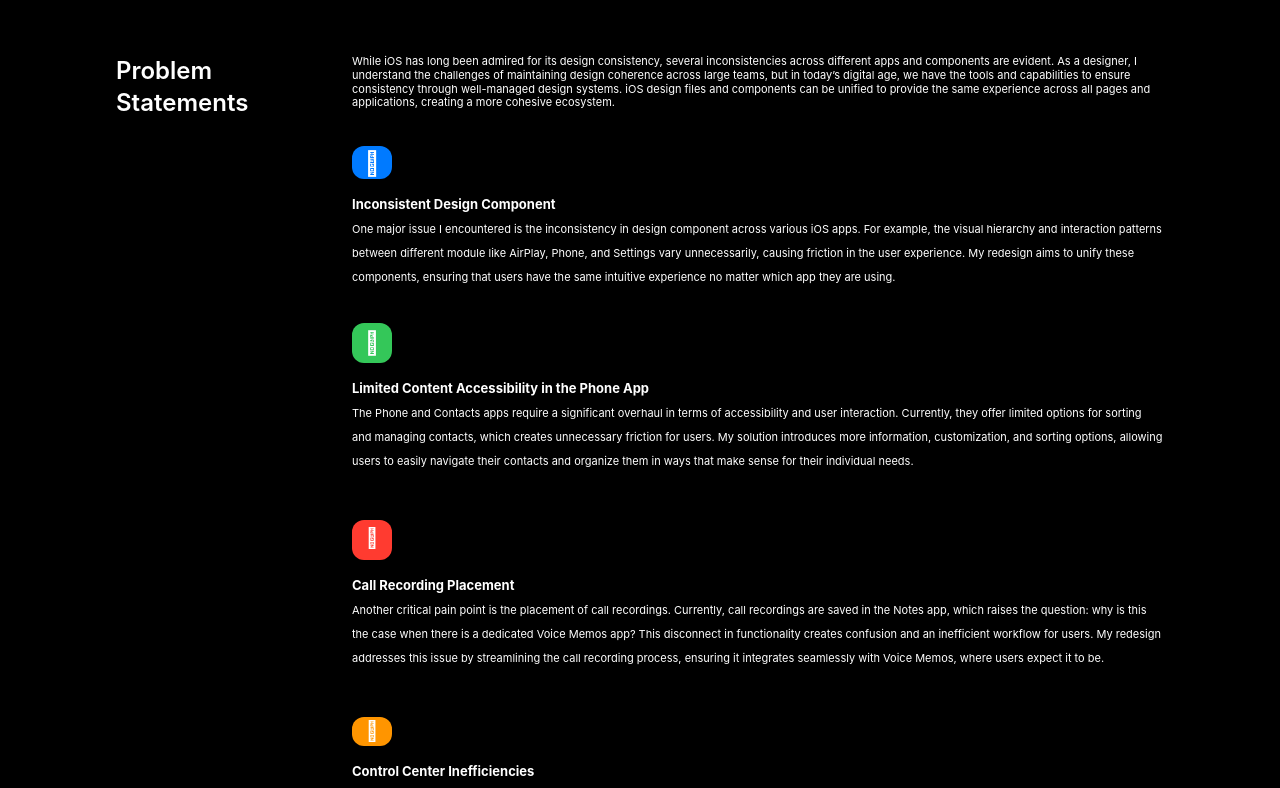
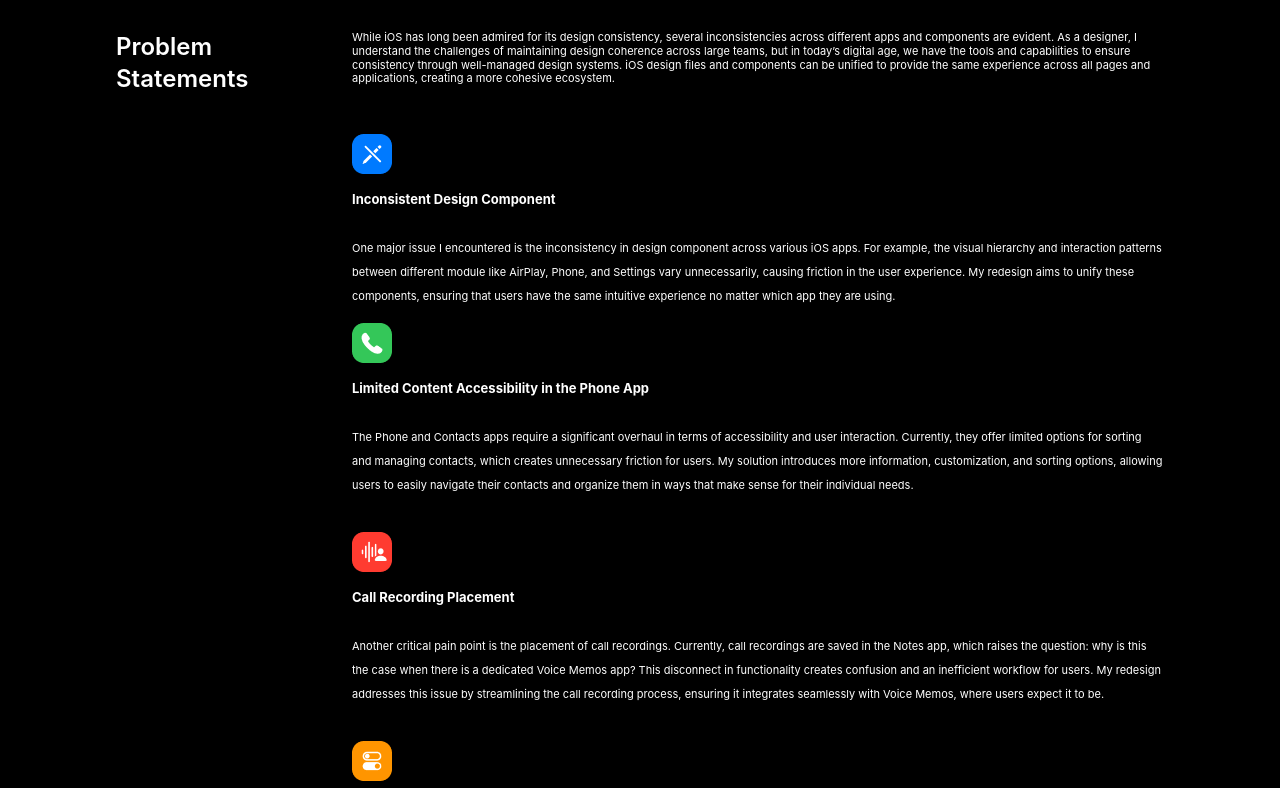
Before and after one commit to PriyanshuGupta28/thejitu, a React (Vite) app: page /ios in a window 1280 px wide. Shown: the part 2400-3188 px from the top of the page. Built offline with nearby package versions, Linux system fonts and the light colour scheme; a web font is replaced by a local one.

Commit message:
Update ProbStatements.tsx

```diff
--- a/src/components/IosCaseStudyComponents/ProbStatements.tsx
+++ b/src/components/IosCaseStudyComponents/ProbStatements.tsx
@@ -1,4 +1,8 @@
 import React from "react";
+import iosedit from "../../assets/iosicons/edit.png";
+import ioscall from "../../assets/iosicons/call.png";
+import iosvoice from "../../assets/iosicons/voice.png";
+import ioscontrol from "../../assets/iosicons/control.png";
 
 const ProbStatements: React.FC = () => {
   return (
@@ -9,8 +13,8 @@ const ProbStatements: React.FC = () => {
             Problem <br />
             Statements
           </div>
-          <div className="grow shrink basis-0 flex-col justify-center items-center gap-9 inline-flex">
-            <div className="self-stretch text-white text-[11px] font-normal font-['SF Pro Text'] leading-tight">
+          <div className="grow shrink basis-0 flex-col justify-center items-center gap-12 inline-flex">
+            <div className="self-stretch text-white text-[11px] font-normal font-text leading-tight">
               While iOS has long been admired for its design consistency,
               several inconsistencies across different apps and components are
               evident. As a designer, I understand the challenges of maintaining
@@ -21,17 +25,14 @@ const ProbStatements: React.FC = () => {
               applications, creating a more cohesive ecosystem.
             </div>
             <div className="self-stretch h-[141px] flex-col justify-start items-start gap-3 flex">
-              <div className="p-1.5 bg-[#007aff] rounded-xl flex-col justify-center items-center gap-2.5 flex overflow-hidden">
-                <div className="w-7 h-7 text-center text-white text-2xl font-normal font-['SF Pro Text'] leading-tight">
-                  􀈍
-                </div>
-              </div>
+              <img src={iosedit} alt="ios edit" />
               <div className="self-stretch">
-                <span className="text-white text-[13px] font-bold font-['SF Pro Text'] leading-tight">
+                <span className="text-white text-[13px] font-bold font-text leading-tight">
                   Inconsistent Design Component
                   <br />
+                  <br />
                 </span>
-                <span className="text-white text-[11px] font-normal font-['SF Pro Text'] leading-tight">
+                <span className="text-white text-[11px] font-normal font-text leading-tight">
                   One major issue I encountered is the inconsistency in design
                   component across various iOS apps. For example, the visual
                   hierarchy and interaction patterns between different module
@@ -43,17 +44,14 @@ const ProbStatements: React.FC = () => {
               </div>
             </div>
             <div className="self-stretch h-[161px] flex-col justify-start items-start gap-3 flex">
-              <div className="p-1.5 bg-[#34c759] rounded-xl flex-col justify-center items-center gap-2.5 flex overflow-hidden">
-                <div className="w-7 h-7 text-center text-white text-[23px] font-normal font-['SF Pro Text'] leading-tight">
-                  􀌿
-                </div>
-              </div>
+              <img src={ioscall} alt="ios call" />
               <div className="self-stretch">
-                <span className="text-white text-[13px] font-bold font-['SF Pro Text'] leading-tight">
+                <span className="text-white text-[13px] font-bold font-text leading-tight">
                   Limited Content Accessibility in the Phone App
                   <br />
+                  <br />
                 </span>
-                <span className="text-white text-[11px] font-normal font-['SF Pro Text'] leading-tight">
+                <span className="text-white text-[11px] font-normal font-text leading-tight">
                   The Phone and Contacts apps require a significant overhaul in
                   terms of accessibility and user interaction. Currently, they
                   offer limited options for sorting and managing contacts, which
@@ -65,17 +63,14 @@ const ProbStatements: React.FC = () => {
               </div>
             </div>
             <div className="self-stretch h-[161px] flex-col justify-start items-start gap-3 flex">
-              <div className="p-1.5 bg-[#ff3b30] rounded-xl flex-col justify-center items-center gap-2.5 flex overflow-hidden">
-                <div className="w-7 h-7 text-center text-white text-xl font-normal font-['SF Pro Text'] leading-tight">
-                  􂃓
-                </div>
-              </div>
+              <img src={iosvoice} alt="ios voice" />
               <div className="self-stretch">
-                <span className="text-white text-[13px] font-bold font-['SF Pro Text'] leading-tight">
+                <span className="text-white text-[13px] font-bold font-text leading-tight">
                   Call Recording Placement
                   <br />
+                  <br />
                 </span>
-                <span className="text-white text-[11px] font-normal font-['SF Pro Text'] leading-tight">
+                <span className="text-white text-[11px] font-normal font-text leading-tight">
                   Another critical pain point is the placement of call
                   recordings. Currently, call recordings are saved in the Notes
                   app, which raises the question: why is this the case when
@@ -88,17 +83,14 @@ const ProbStatements: React.FC = () => {
               </div>
             </div>
             <div className="self-stretch h-[161px] flex-col justify-start items-start gap-3 flex">
-              <div className="p-1.5 bg-[#ff9500] rounded-xl flex-col justify-center items-center gap-2.5 flex overflow-hidden">
-                <div className="w-7 h-7 text-center text-white text-xl font-normal font-['SF Pro Text'] leading-tight">
-                  􀜊
-                </div>
-              </div>
+              <img src={ioscontrol} alt="ios control" />
               <div className="self-stretch">
-                <span className="text-white text-[13px] font-bold font-['SF Pro Text'] leading-tight">
+                <span className="text-white text-[13px] font-bold font-text leading-tight">
                   Control Center Inefficiencies
                   <br />
+                  <br />
                 </span>
-                <span className="text-white text-[11px] font-normal font-['SF Pro Text'] leading-tight">
+                <span className="text-white text-[11px] font-normal font-text leading-tight">
                   The Control Center also presents a usability issue. The
                   current design requires users to manage connectivity
                   controllers (like Wi-Fi, Bluetooth, etc.) individually,
```
